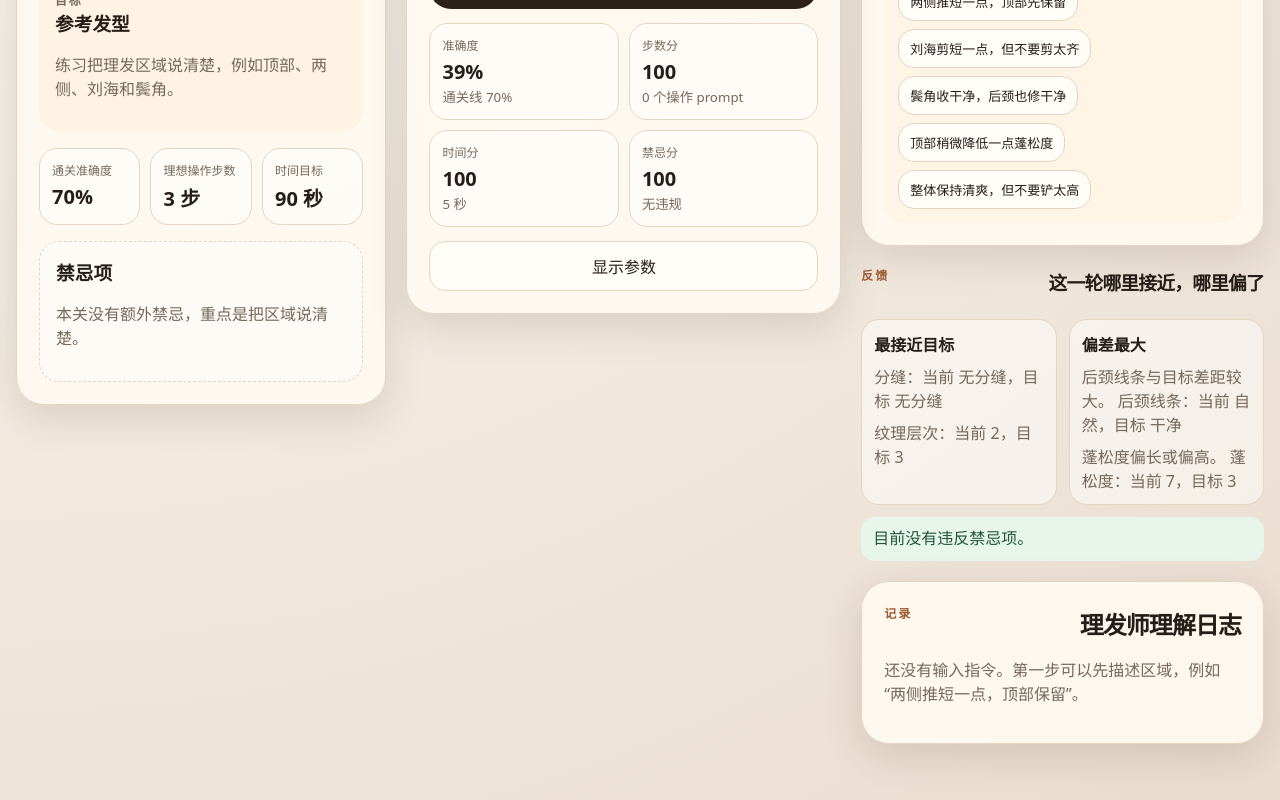
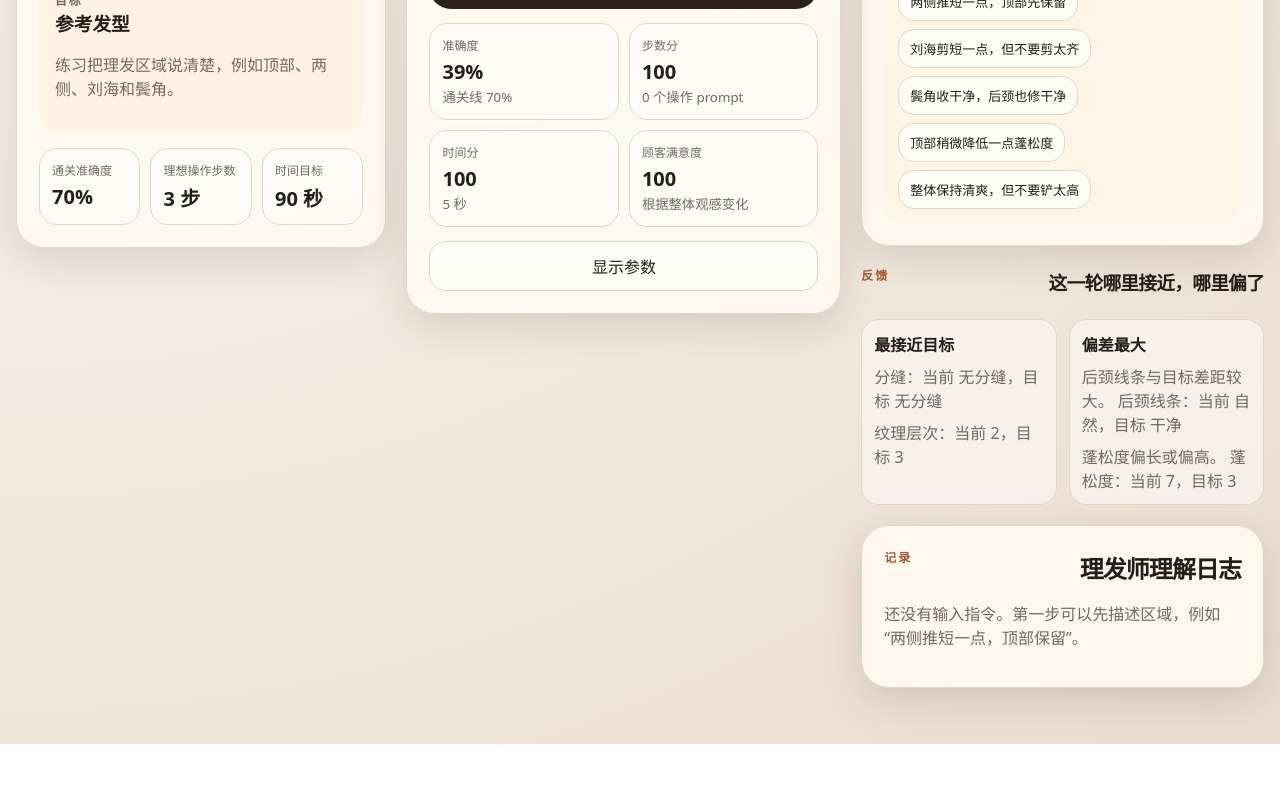
Before and after one commit to YangHeenfb/prompt-barber, a Next.js app: page / in a window 1280 px wide. Shown: the part 895-1695 px from the top of the page. After the commit the page ends 1639 px from the top, so only its background shows below. Built offline with nearby package versions, Linux system fonts and the light colour scheme.

Commit message:
Hide forbidden rule hints from UI

```diff
--- a/app/globals.css
+++ b/app/globals.css
@@ -204,14 +204,12 @@ main {
 }
 
 .targetCard h3,
-.forbiddenBox h3,
 .hintBox h3,
 .feedbackCard h4 {
   margin: 0 0 8px;
 }
 
 .targetCard p,
-.forbiddenBox p,
 .emptyText,
 .noticeText {
   color: var(--muted);
@@ -247,20 +245,6 @@ main {
   display: block;
   margin-top: 4px;
   font-size: 20px;
-}
-
-.forbiddenBox {
-  margin-top: 16px;
-  padding: 16px;
-  border-radius: 20px;
-  background: rgba(255, 255, 255, 0.46);
-  border: 1px dashed var(--line);
-}
-
-.forbiddenBox ul {
-  margin: 8px 0 0;
-  padding-left: 18px;
-  color: var(--muted);
 }
 
 .stagePanel {
--- a/components/FeedbackCard.tsx
+++ b/components/FeedbackCard.tsx
@@ -31,11 +31,6 @@ export function FeedbackCard({ scores, latestAmbiguities }: FeedbackCardProps) {
           ))}
         </div>
       </div>
-      {scores.violations.length ? (
-        <div className="warningText">违反禁忌：{scores.violations.join("；")}</div>
-      ) : (
-        <div className="okText">目前没有违反禁忌项。</div>
-      )}
       {latestAmbiguities.length ? <div className="warningText">模糊点：{latestAmbiguities.join("；")}</div> : null}
     </div>
   );
--- a/components/LevelPanel.tsx
+++ b/components/LevelPanel.tsx
@@ -53,18 +53,6 @@ export function LevelPanel({ levels, currentIndex, onSelectLevel }: LevelPanelPr
         </div>
       </div>
 
-      <div className="forbiddenBox">
-        <h3>禁忌项</h3>
-        {level.forbiddenRules.length === 0 ? (
-          <p>本关没有额外禁忌，重点是把区域说清楚。</p>
-        ) : (
-          <ul>
-            {level.forbiddenRules.map((rule) => (
-              <li key={rule.id}>{rule.label}</li>
-            ))}
-          </ul>
-        )}
-      </div>
     </section>
   );
 }
--- a/components/ScorePanel.tsx
+++ b/components/ScorePanel.tsx
@@ -41,9 +41,9 @@ export function ScorePanel({ scores, threshold }: ScorePanelProps) {
           <small>{formatSeconds(scores.elapsedSeconds)}</small>
         </div>
         <div>
-          <span>禁忌分</span>
+          <span>顾客满意度</span>
           <strong>{scores.constraintScore}</strong>
-          <small>{scores.violations.length ? `${scores.violations.length} 项违规` : "无违规"}</small>
+          <small>根据整体观感变化</small>
         </div>
       </div>
     </div>
--- a/lib/hair/levels.ts
+++ b/lib/hair/levels.ts
@@ -43,7 +43,7 @@ export const levels: LevelConfig[] = [
   {
     id: "low-fade-texture",
     name: "低渐变碎盖",
-    goal: "练习描述程度和边界，例如低渐变、只打薄、不要推太高。",
+    goal: "练习描述程度和边界，例如低渐变、只打薄、控制推剪高度。",
     target: {
       topLength: 6,
       sideLength: 2,
@@ -81,7 +81,7 @@ export const levels: LevelConfig[] = [
   {
     id: "korean-middle-part",
     name: "韩式中分",
-    goal: "练习描述风格、方向和禁忌，例如中分、保留长度、不要高渐变。",
+    goal: "练习描述风格、方向和整体轮廓，例如中分、保留长度、自然过渡。",
     target: {
       topLength: 7,
       sideLength: 4,
```
